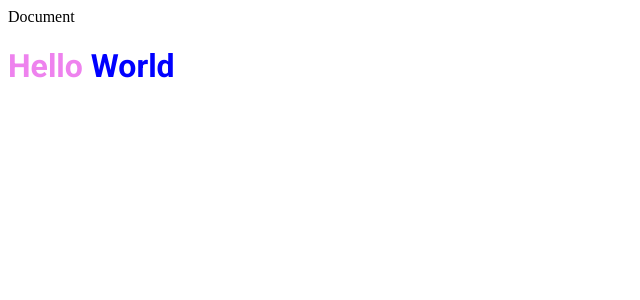
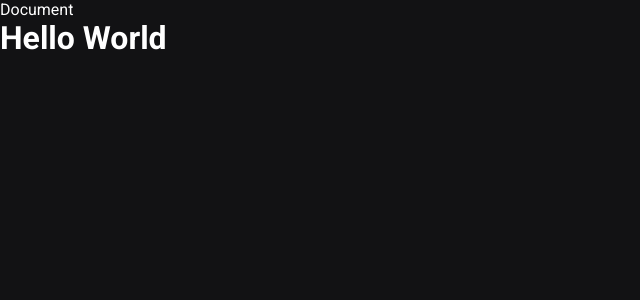
Before and after one commit to TayseRosa/IgniteTrilhaReactJSChapterIIINextJS, a Next.js app: page / in a window 1280 px wide. Shown: the top 300 px of the page, without its empty margins (0-640 px from the left). Built offline with nearby package versions, Linux system fonts and the light colour scheme.

Commit message:
Estilos globais do app

```diff
--- a/src/pages/_app.tsx
+++ b/src/pages/_app.tsx
@@ -1,4 +1,6 @@
 import { AppProps } from 'next/app'
+
+import '../styles/global.scss'
 
 function MyApp({ Component, pageProps }: AppProps) {
   return <Component {...pageProps} />
--- a/src/pages/index.tsx
+++ b/src/pages/index.tsx
@@ -8,8 +8,8 @@ export default function Home() {
       <title>ig.news</title>
     </Head>
 
-    <h1 className={styles.title}>
-      Hello <span>World</span>
+    <h1>
+      Hello World
     </h1>
     </>
   );
--- /dev/null
+++ b/src/styles/global.scss
@@ -0,0 +1,50 @@
+* {
+  margin: 0;
+  padding: 0;
+  box-sizing: border-box;
+}
+
+:root {
+  --white: #ffffff;
+
+  --gray-100: #e1e1e6;
+  --gray-300: #a8a8b3;
+  --gray-900: #121214;
+
+  --cyan-500: #61dafb;
+  --yellow-500: #eba417;
+}
+
+@media (max-width: 1080px) {
+  html {
+    font-size: 93.75%;
+  }
+}
+
+@media (max-width: 720px) {
+  html {
+    font-size: 87.5%;
+  }
+}
+
+body {
+  background-color: var(--gray-900);
+  color: var(--white);
+}
+
+body,
+input,
+textarea,
+select,
+button {
+  font: 400 1rem 'Roboto', sans-serif;
+}
+
+button {
+  cursor: pointer;
+}
+
+a {
+  color: inherit;
+  text-decoration: none;
+}
--- a/src/styles/home.module.scss
+++ /dev/null
@@ -1,8 +0,0 @@
-.title {
-  color: violet;
-  font-family: 'Roboto', Arial, sans-serif;
-
-  span {
-    color: #00f;
-  }
-}
```
